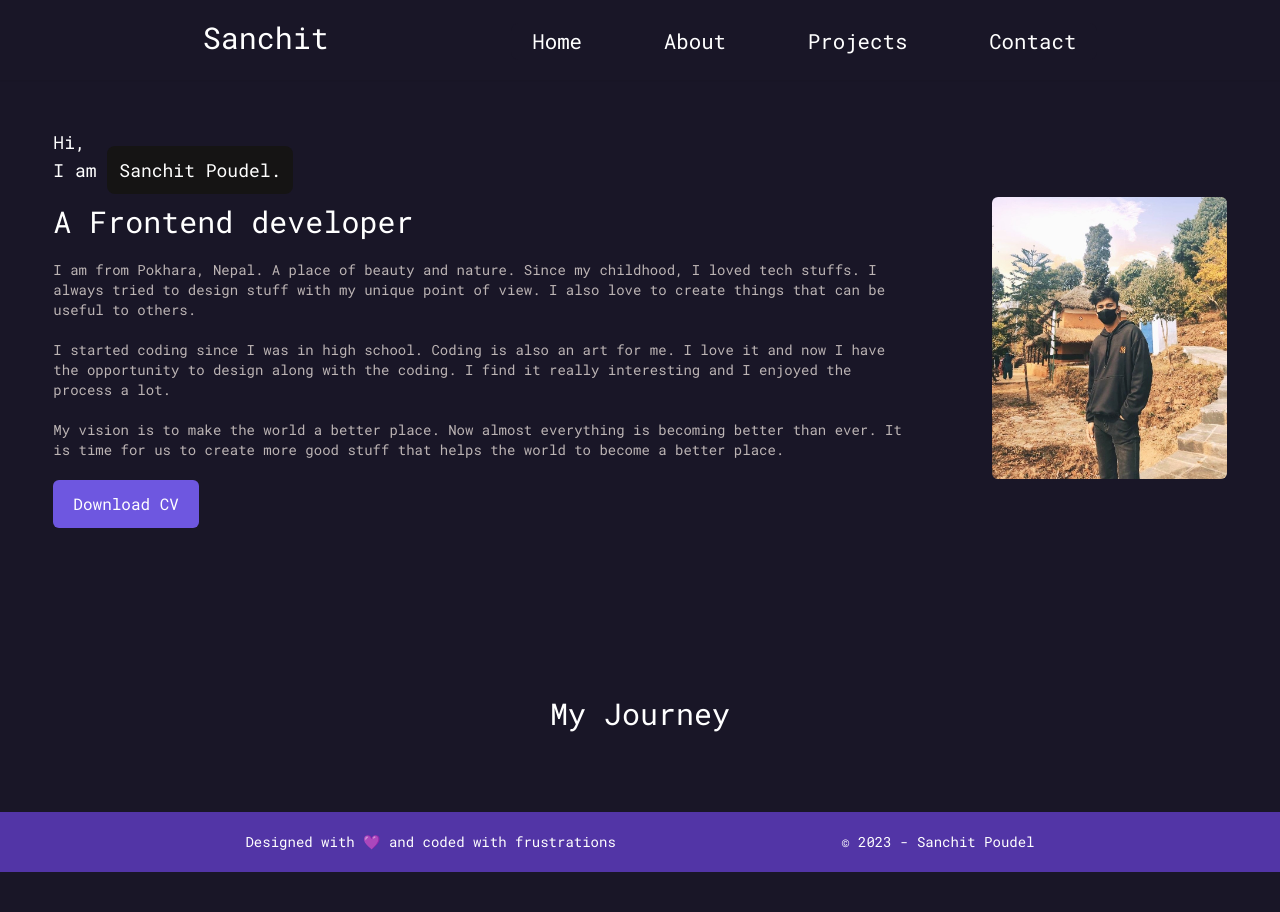
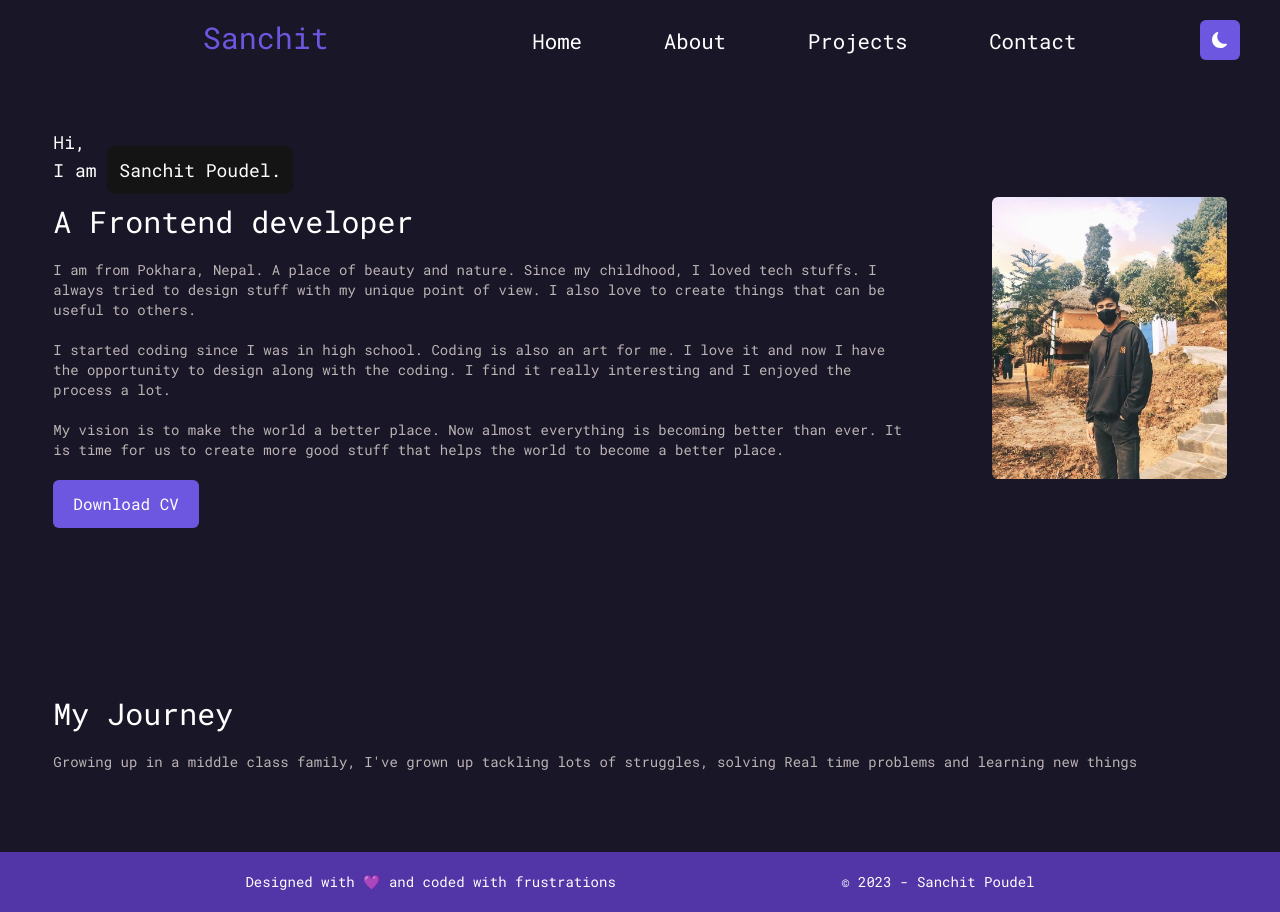
Before and after one commit to poudelsanchit/Sanchit-Poudel, a React (Vite) app: page /about in a window 1280 px wide. Before the commit the page ends 872 px from the top, so only its background shows below. Built offline with nearby package versions, Linux system fonts and the light colour scheme.

Commit message:
feat: :sparkles: Toggle between dark mode and light mode

```diff
--- a/src/Components/NavMenu.jsx
+++ b/src/Components/NavMenu.jsx
@@ -3,10 +3,27 @@ import { NavLink } from 'react-router-dom'
 import { CgMenuRight } from 'react-icons/cg';
 import { IoCloseOutline } from 'react-icons/io5';
 import { useState } from 'react';
+import { BsMoonFill, BsSun } from 'react-icons/bs';
+import { BsSunFill } from 'react-icons/bs';
+
+
 
 const NavMenu = () => {
     const [isOpen, setIsOpen] = useState(false);
-    const [theme,setTheme] = useState("system");
+    const [theme, setTheme] = useState("light");
+    const handleThemeSwitcher = () => {
+        const html = document.querySelector('html');
+        if (theme === 'light') {
+            setTheme('dark');
+            html.classList.add('dark');
+        }
+        else {
+            html.classList.remove('dark');
+            setTheme('light')
+        }
+        console.log(theme);
+
+    }
 
     console.log(isOpen)
     return (
@@ -15,7 +32,16 @@ const NavMenu = () => {
             <header className='fixed w-screen z-50   pt-5 top-0 bg-bg-primary2 shadow-sm md:bg-bg-primary2 md:w-screen md:fixed md:pb-5 md:z-50 '>
 
                 <nav className='items-baseline flex flex-row mt-0 md:justify-evenly'>
-                    <div className='flex justify-start align-middle text-3xl pl-5'>Sanchit</div>
+                    <button onClick={handleThemeSwitcher} className='p-3 bg-bg-secondary2  hover:bg-button-hover absolute top-5 right-10 rounded-md'>
+                        {
+                            theme == 'light' ? <BsMoonFill />
+                                : <BsSunFill />
+
+                        }
+
+                    </button>
+
+                    <div className='flex justify-start align-middle text-3xl pl-5 text-bg-secondary2 dark:text-text-tertiary '>Sanchit</div>
 
                     <div className='hidden rounded-lg  items-end  flex-col z-50 gap-4 md:flex md:gap-10  md:bg-bg-primary2 md:z-50 md:flex-row ' >
                         <NavLink to={'/'}><li>Home</li></NavLink>
@@ -38,6 +64,7 @@ const NavMenu = () => {
 
                     }
 
+
                 </nav >
 
             </header >
--- a/src/Pages/About.jsx
+++ b/src/Pages/About.jsx
@@ -29,7 +29,9 @@ const About = () => {
 
             </div >
             <div className=' w-screen h-max flex items-center justify-center pt-32  '>
-                <div className='mt-5 text-3xl'>My Journey
+                <div className='w-11/12 flex flex-col items-start justify-start'>
+                    <div className='mt-5 text-3xl'>My Journey</div>
+                    <div className='text-sm text-text-tertiary mt-5'>Growing up in a middle class family, I've grown up tackling lots of struggles, solving Real time problems and learning new things </div>
 
                 </div>
             </div>
--- a/tailwind.config.js
+++ b/tailwind.config.js
@@ -1,6 +1,6 @@
 /** @type {import('tailwindcss').Config} */
 export default {
-  darkMode: ['class', '[data-mode="dark"]'],
+  darkMode: ['class'],
 
   content: ["./index.html", "./src/**/*.{js,ts,jsx,tsx}",],
   theme: {
```
